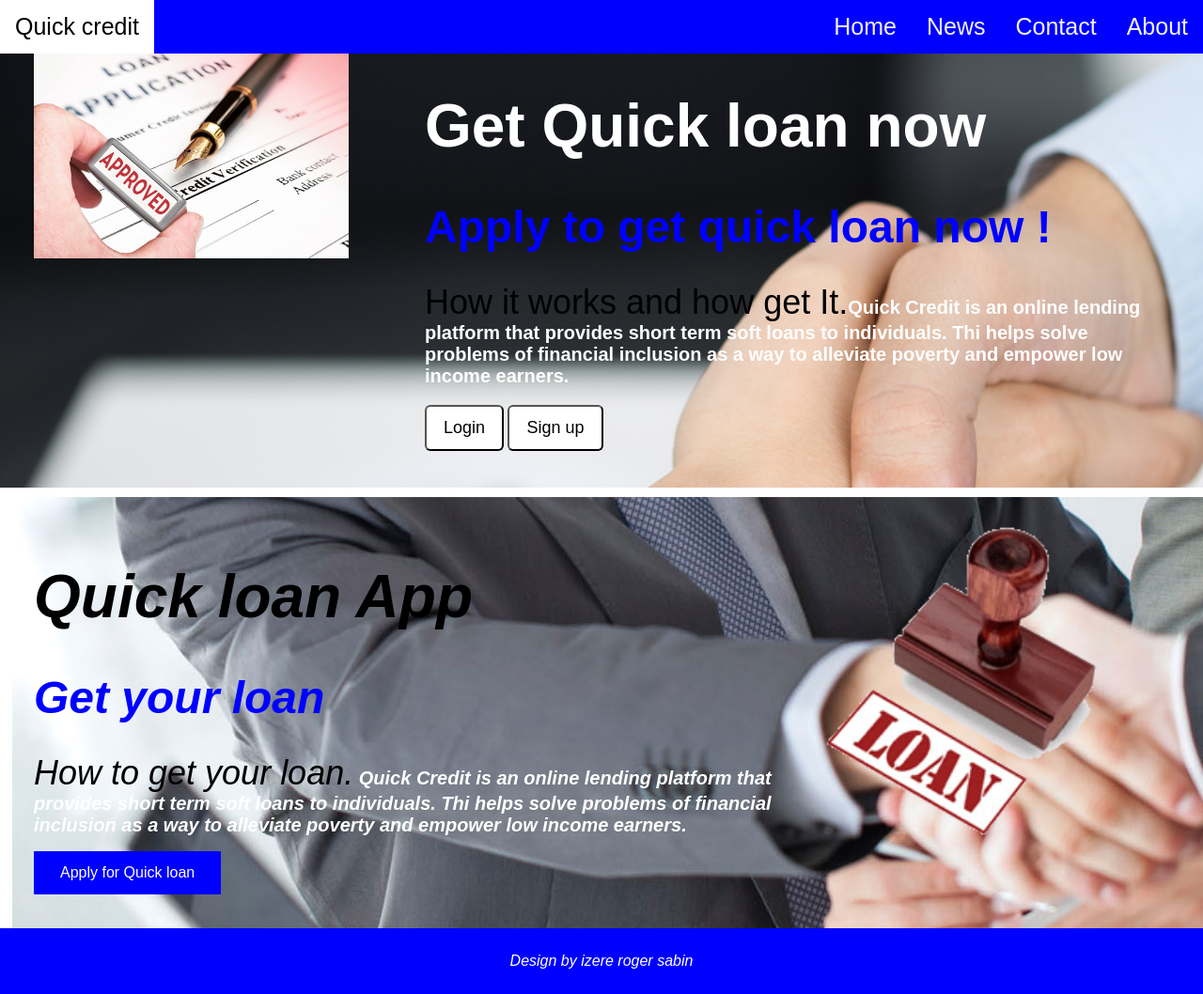
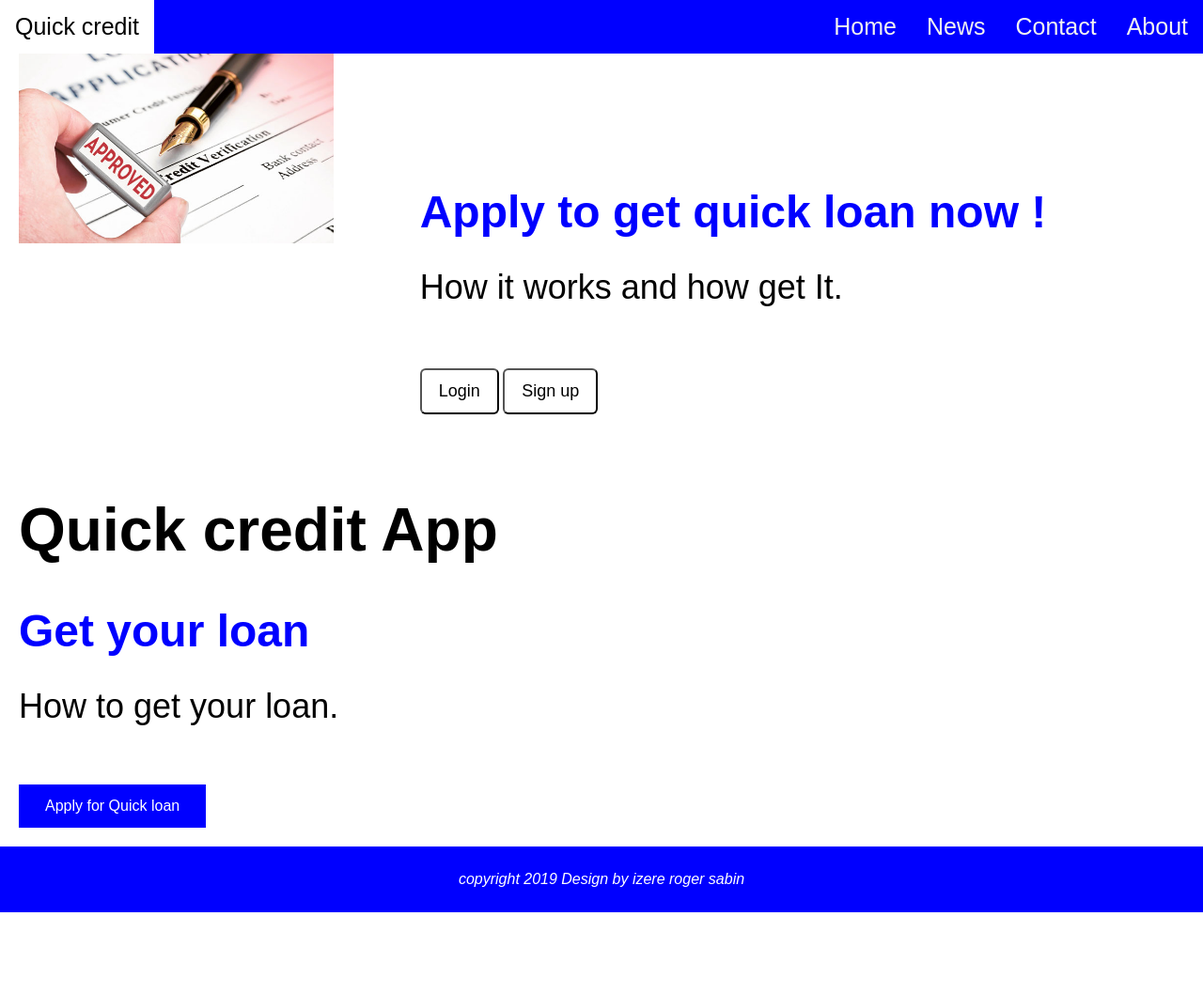
Before and after one commit to sabin18/Quicky_credit, a plain HTML site: page UI/index.html in a window 1280 px wide. Shown: the whole page at 94% size. After the commit the page ends 971 px from the top, so only its background shows below. Drawn offline with Linux system fonts and the light colour scheme.

Commit message:
[ft-#165645001] update home page

```diff
--- a/UI/index.html
+++ b/UI/index.html
@@ -1,7 +1,7 @@
 <!DOCTYPE html>
 <html lang="en">
     <head>
-    <title>Quick loan</title>
+    <title>Quick_credit</title>
     <link rel="stylesheet" type="text/css" href="css/poli.css">
     <link rel="stylesheet" type="text/css" href="css/menu.css">
     <link rel="stylesheet" href="https://cdnjs.cloudflare.com/ajax/libs/font-awesome/4.7.0/css/font-awesome.min.css">
@@ -30,42 +30,41 @@
 <div style="text-align:center">
 </div>
 <!-- Clarity Section -->
-<div class="container" style="background: url(images/loanimages1.jpg)">
+<div  class="container1" >
   <div class="row">
     <div class="column-33">
       <img src="images/loanimages3.jpg" alt="App" width="335" height="471">
     </div>
     <div class="column-66">
-      <h1 class="xlarge-font"><b>Get Quick loan now</b></h1>
+      <h1 class="xlarge-font"><b>Get Quick credit now</b></h1>
       <h1 class="large-font" style="color:blue;"><b>Apply to get quick loan now !</b></h1>
       <p><span style="font-size:36px">How it works and how get It.</span><b class="medium-font">Quick Credit is an online lending platform that provides short term soft loans to individuals. Thi helps solve problems of financial inclusion as a way to alleviate poverty and empower low income earners.</b>
 </p>
-<i><div class="dropdown">
 <i><input type="button" value="Login" class="button" onclick="window.location.href='login.html'"/>
-</div></i><span>
+</i>
   <i><input type="button" value="Sign up" class="button" onclick="window.location.href='signup.html'"/>
-</div>
+</div></i>
     </div>
   </div>
 <!-- The App Section -->
-<div class="container" style="background: url(images/loanimages2.jpg)">
+<div  class="container2">
   <div class="row">
     <div class="column-66">
-        <h1 class="xlarge-font2"><b>Quick loan App</b></h1>
+        <h1 class="xlarge-font2"><b>Quick credit App</b></h1>
         <h1 class="large-font" style="color:blue;"><b>Get your loan </b></h1>
       <p><span style="font-size:36px">How to get your loan.</span><b class="medium-font"> Quick Credit is an online lending platform that provides short term soft loans to individuals. Thi helps solve problems of financial inclusion as a way to alleviate poverty and empower low income earners.</b>
 </p>
-      <button class="button4">Apply for Quick loan</button>
+      <i><input type="button" value="Apply for Quick loan" class="button4" onclick="window.location.href='login.html'"/>
     </div>
     <div class="column-33">
-        <img src="images/loanimages6.png" width="335" height="471" >
+
     </div>
   </div>
 </div>
 </body>
 </section>
 <footer>
-  <p>Design by izere roger sabin</p>
+   <p>copyright 2019 Design by izere roger sabin</p>
 </footer>
 </body>
 </html>
```
